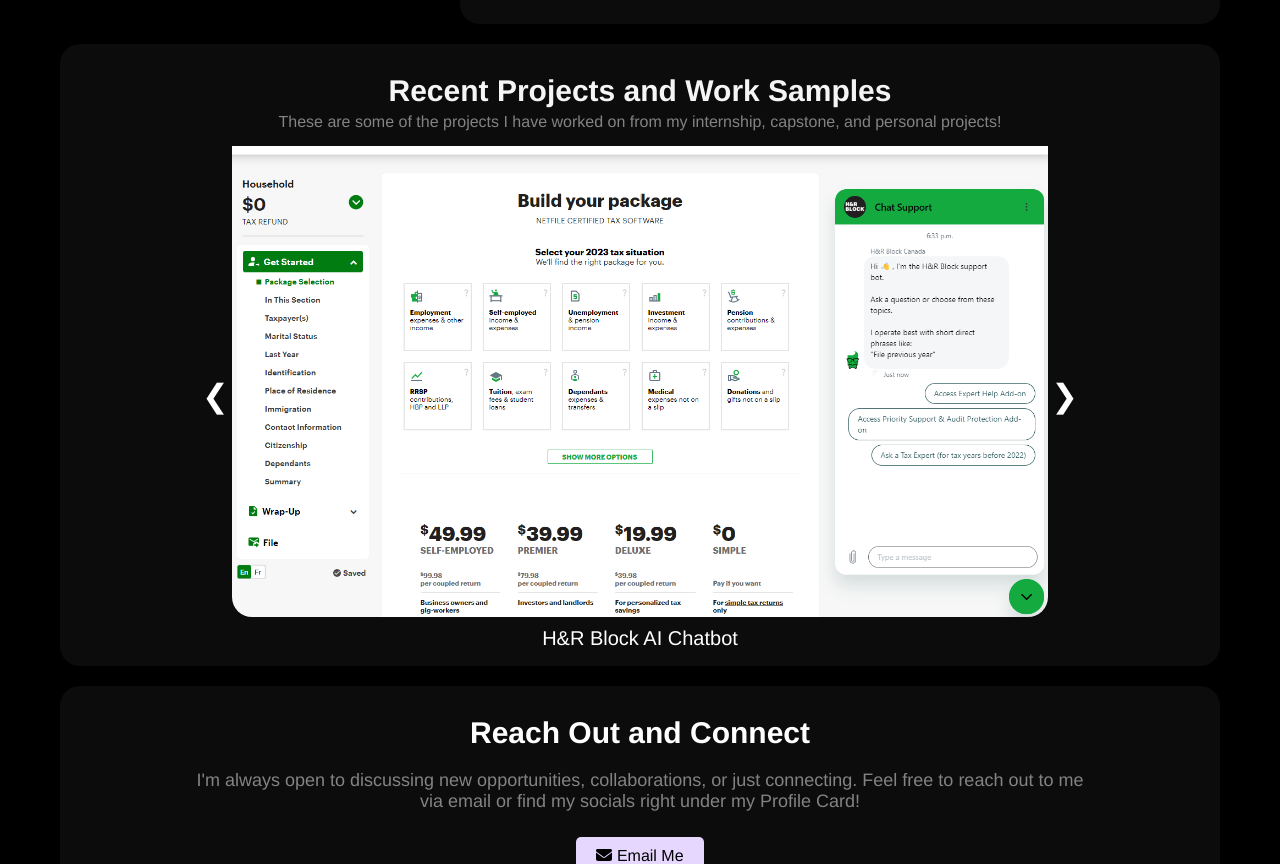
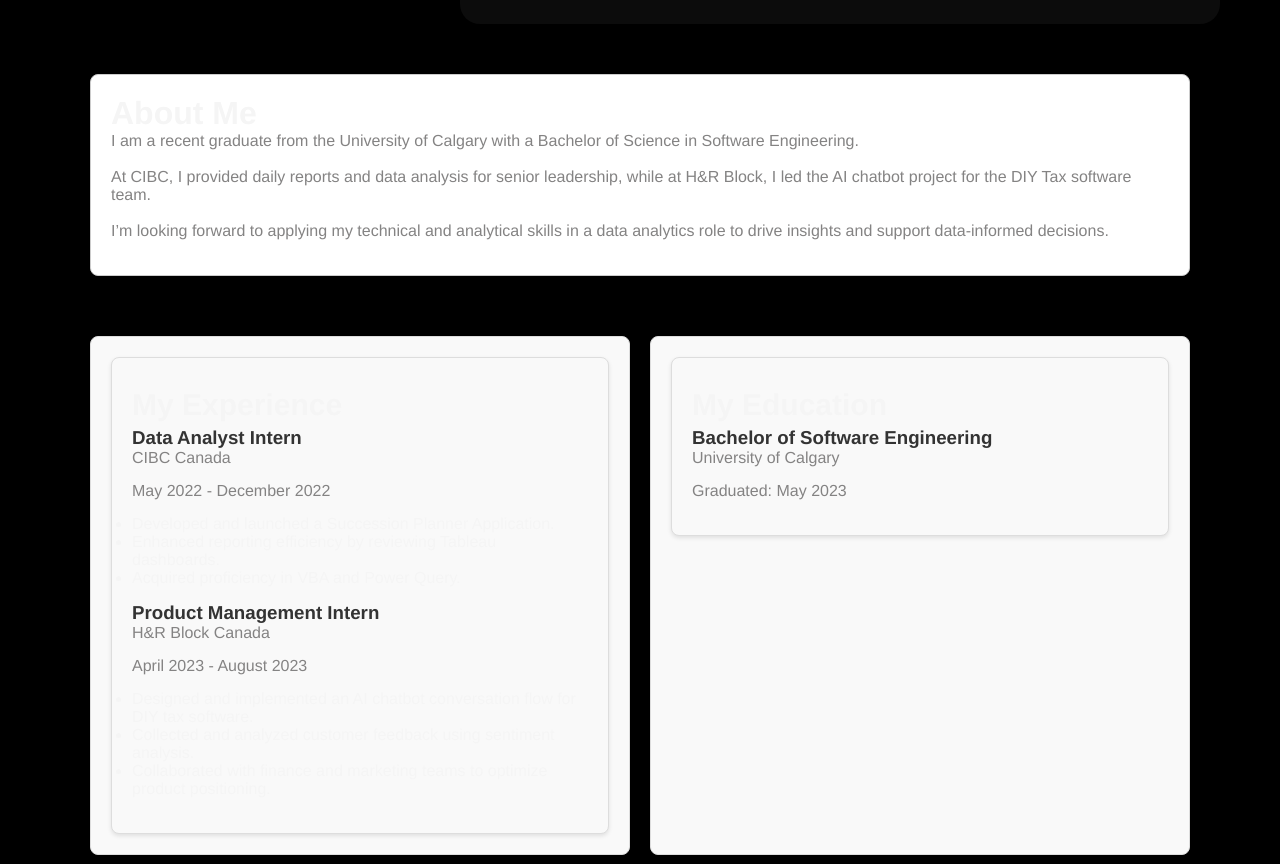
Before and after one commit to TienDatJohnyDo/Johny_Portfolio, a React (Create React App) app: page /about in a window 1280 px wide. Shown: the part 560-1424 px from the top of the page. Built offline with nearby package versions, Linux system fonts and the light colour scheme.

Commit message:
Added the About Page

```diff
--- a/package.json
+++ b/package.json
@@ -11,6 +11,7 @@
     "@testing-library/user-event": "^13.5.0",
     "react": "^18.3.1",
     "react-dom": "^18.3.1",
+    "react-router-dom": "^6.27.0",
     "react-scripts": "5.0.1",
     "react-spring": "^9.7.4",
     "react-spring-3d-carousel": "^1.3.4",
--- a/src/App.js
+++ b/src/App.js
@@ -1,4 +1,5 @@
-import logo from './logo.svg';
+import React from 'react';
+import { BrowserRouter as Router, Routes, Route } from 'react-router-dom';
 import Navbar from './components/Navbar';
 import ProfileCard from './components/ProfileCard';
 import IntroSection from './components/IntroSection';
@@ -6,10 +7,12 @@
 import ProjectsSection from './components/ProjectsSection';
 import ReachOutSection from './components/ReachOutSection';
 import Footer from './components/Footer';
+import About from './components/About'; // Import your About component
 import './App.css';
 
 function App() {
   return (
+    <Router>
       <div className="App">
         <Navbar />
         <div className="container">
@@ -23,10 +26,18 @@
             </div>
           </div>
         </div>
+        <Routes> {/* Use Routes instead of Switch */}
+          <Route path="/" element={
+            <>
               <ProjectsSection />
               <ReachOutSection />
+            </>
+          } />
+          <Route path="/about" element={<About />} /> {/* Use element prop instead of component */}
+        </Routes>
         <Footer />
       </div>
+    </Router>
   );
 }
 
--- /dev/null
+++ b/src/components/About.css
@@ -0,0 +1,40 @@
+.about-container {
+    display: flex;
+    flex-direction: column;
+    align-items: center;
+    margin: 20px;
+  }
+
+  .bento-box {
+    display: flex;
+    justify-content: space-between;
+    width: 100%;
+    max-width: 1200px; /* Adjust based on your design */
+    margin: 20px 0;
+  }
+
+  .box {
+    flex: 1;
+    margin: 10px;
+    padding: 20px;
+    border: 1px solid #ccc; /* Add a border for better visibility */
+    border-radius: 8px; /* Rounded corners */
+    background-color: #fff; /* Background color for boxes */
+    box-shadow: 0 4px 8px rgba(0, 0, 0, 0.1); /* Slight shadow */
+  }
+
+  .profile-card {
+    /* Specific styles for the profile card if needed */
+  }
+
+  .about-card {
+    /* Specific styles for the about card if needed */
+  }
+
+  .experience-card {
+    /* Specific styles for the experience card if needed */
+  }
+
+  .education-card {
+    /* Specific styles for the education card if needed */
+  }
--- /dev/null
+++ b/src/components/About.js
@@ -0,0 +1,34 @@
+import React from 'react';
+import './About.css';
+import ProfileCard from './ProfileCard';
+import ExperienceCard from './ExperienceCard'; // Ensure these components exist
+import EducationCard from './EducationCard';   // Ensure these components exist
+
+const About = () => {
+  return (
+    <div className="about-container">
+      <div className="bento-box">
+
+        <div className="box about-card">
+          <h1>About Me</h1>
+          <p>I am a recent graduate from the University of Calgary with a Bachelor of Science in Software Engineering.  <br></br>
+
+          <br></br>     At CIBC, I provided daily reports and data analysis for senior leadership, while at H&R Block, I led the AI chatbot project for the DIY Tax software team.<br></br>
+
+          <br></br>     I’m looking forward to applying my technical and analytical skills in a data analytics role to drive insights and support data-informed decisions.
+</p>
+        </div>
+      </div>
+      <div className="bento-box">
+        <div className="box experience-card">
+          <ExperienceCard />
+        </div>
+        <div className="box education-card">
+          <EducationCard />
+        </div>
+      </div>
+    </div>
+  );
+};
+
+export default About;
--- /dev/null
+++ b/src/components/EducationCard.css
@@ -0,0 +1,16 @@
+.education-card {
+    padding: 20px;
+    background-color: #f9f9f9; /* Light background for contrast */
+    border-radius: 8px;
+    border: 1px solid #ddd; /* Light border */
+    box-shadow: 0 2px 4px rgba(0, 0, 0, 0.1); /* Subtle shadow */
+  }
+
+  .education-item {
+    margin-bottom: 15px; /* Space between items */
+  }
+
+  .education-item h3 {
+    margin: 0;
+    color: #333; /* Dark text for headings */
+  }
--- /dev/null
+++ b/src/components/EducationCard.js
@@ -0,0 +1,18 @@
+import React from 'react';
+import './EducationCard.css'; // Make sure to create a CSS file for styling
+
+const EducationCard = () => {
+  return (
+    <div className="education-card">
+      <h2>My Education</h2>
+      <div className="education-item">
+        <h3>Bachelor of Software Engineering</h3>
+        <p>University of Calgary</p>
+        <p>Graduated: May 2023</p>
+      </div>
+      {/* Add more education items if needed */}
+    </div>
+  );
+};
+
+export default EducationCard;
--- /dev/null
+++ b/src/components/ExperienceCard.css
@@ -0,0 +1,16 @@
+.experience-card {
+    padding: 20px;
+    background-color: #f9f9f9; /* Light background for contrast */
+    border-radius: 8px;
+    border: 1px solid #ddd; /* Light border */
+    box-shadow: 0 2px 4px rgba(0, 0, 0, 0.1); /* Subtle shadow */
+  }
+
+  .experience-item {
+    margin-bottom: 15px; /* Space between items */
+  }
+
+  .experience-item h3 {
+    margin: 0;
+    color: #333; /* Dark text for headings */
+  }
--- /dev/null
+++ b/src/components/ExperienceCard.js
@@ -0,0 +1,33 @@
+import React from 'react';
+import './ExperienceCard.css'; // Make sure to create a CSS file for styling
+
+const ExperienceCard = () => {
+  return (
+    <div className="experience-card">
+      <h2>My Experience</h2>
+      <div className="experience-item">
+        <h3>Data Analyst Intern</h3>
+        <p>CIBC Canada</p>
+        <p>May 2022 - December 2022</p>
+        <ul>
+          <li>Developed and launched a Succession Planner Application.</li>
+          <li>Enhanced reporting efficiency by reviewing Tableau dashboards.</li>
+          <li>Acquired proficiency in VBA and Power Query.</li>
+        </ul>
+      </div>
+      <div className="experience-item">
+        <h3>Product Management Intern</h3>
+        <p>H&R Block Canada</p>
+        <p>April 2023 - August 2023</p>
+        <ul>
+          <li>Designed and implemented an AI chatbot conversation flow for DIY tax software.</li>
+          <li>Collected and analyzed customer feedback using sentiment analysis.</li>
+          <li>Collaborated with finance and marketing teams to optimize product positioning.</li>
+        </ul>
+      </div>
+      {/* Add more experience items as needed */}
+    </div>
+  );
+};
+
+export default ExperienceCard;
--- a/src/components/Navbar.js
+++ b/src/components/Navbar.js
@@ -1,5 +1,6 @@
 import React, { useState } from 'react';
 import './Navbar.css';
+import { Link } from 'react-router-dom';
 
 function Navbar() {
   const [showModal, setShowModal] = useState(false);
@@ -22,8 +23,8 @@
     <nav className="navbar">
       <h1 className="logo">Johny</h1>
       <ul className="nav-links">
-        <li><a href="#home">Home</a></li>
-        <li><a href="#about">About</a></li>
+        <li><Link to="/">Home</Link></li>
+        <li><Link to="/about">About</Link></li>
         <li><a onClick={() => scrollToSection('projects')}>Projects</a></li>
         <li><a onClick={() => scrollToSection('contact')}>Contact</a></li>
       </ul>
```
Also changed, not shown: 1 other file (tests, documents, lock files or other folders). Lines whose indentation alone changed are shown as unchanged.
